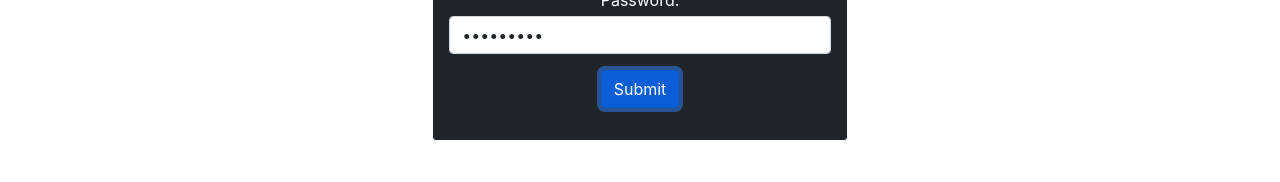
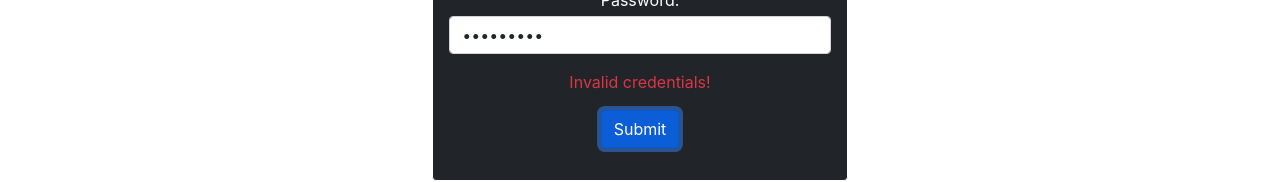
Before and after one commit to hetsuthar028/wt-basic-training, a React (Create React App) app in the folder reactjs-training/project1/: page / in a window 1280 px wide. Both pictures are taken after typing "Sample", "Sample123" into the empty fields and a click on the button "Submit". Shown: the part 291-473 px from the top of the page. Built offline with nearby package versions, Linux system fonts and the light colour scheme; no server answers.

Commit message:
Improvement - Error message in Login form for invalid creds

```diff
--- a/reactjs-training/project1/src/components/Day12/Login.js
+++ b/reactjs-training/project1/src/components/Day12/Login.js
@@ -9,6 +9,7 @@ const Login = (props) => {
     const [username, setUsername] = useState("");
     const [password, setPassword] = useState("");
     const [allUsers, setAllUsers] = useState([]);
+    const [errorMessage, setErrorMessage] = useState('');
 
     const navigate = useNavigate();
 
@@ -40,6 +41,10 @@ const Login = (props) => {
             navigate("/dashboard");
         } else {
             console.log("Not Verified");
+            setErrorMessage("Invalid credentials!");
+            setTimeout(() => {
+                setErrorMessage('');
+            }, 3500);
         }
     };
 
@@ -71,6 +76,10 @@ const Login = (props) => {
                                 />
                             </div>
 
+                            <div className="form-group my-1">
+                                {errorMessage && <p className="text-danger">{errorMessage}</p>}
+                            </div>
+
                             <div className="form-group my-3">
                                 <Button>Submit</Button>
                             </div>
```
